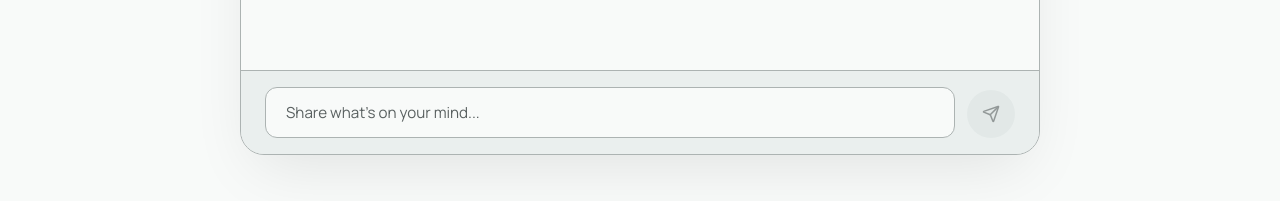
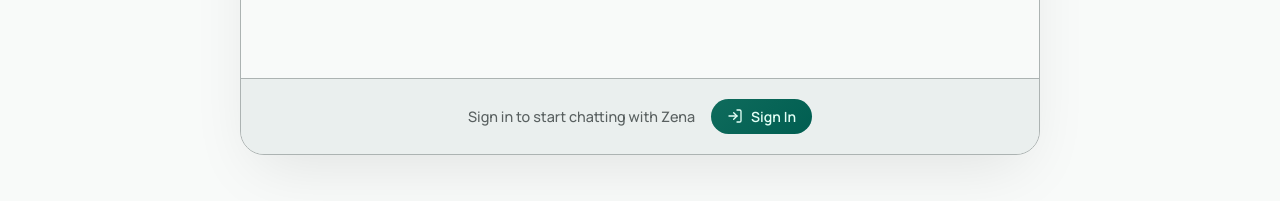
Before and after one commit to MaanasVerma-test/zenmind, a React (Vite) app: page /zena in a window 1280 px wide. Shown: the part 682-883 px from the top of the page. Built offline with nearby package versions, Linux system fonts and the light colour scheme; no server answers.

Commit message:
feat: add auth guards for booking therapists and chatting with Zena

```diff
--- a/src/pages/TherapistDetails.jsx
+++ b/src/pages/TherapistDetails.jsx
@@ -6,6 +6,7 @@ import { Star, MessageSquare, ArrowLeft, Calendar, Clock, Globe, GraduationCap }
 import { Button } from '../components/Button';
 import styles from './TherapistDetails.module.css';
 import { therapists } from '../data/therapists';
+import { useAuth } from '../providers/AuthProvider';
 
 const pageVariants = {
   initial: { opacity: 0, y: 20 },
@@ -16,16 +17,21 @@ const pageVariants = {
 export default function TherapistDetails() {
   const { id } = useParams();
   const navigate = useNavigate();
+  const { user } = useAuth();
   const [therapist, setTherapist] = useState(null);
 
   useEffect(() => {
-    // Scroll to top when opening details
     window.scrollTo(0, 0);
     const found = therapists.find(t => t.id === parseInt(id));
     setTherapist(found);
   }, [id]);
 
   const handleBook = () => {
+    if (!user) {
+      toast.error('Please sign in to request a session.');
+      navigate('/auth');
+      return;
+    }
     toast.success(`Booking request sent to ${therapist.name}. They will confirm shortly.`);
   };
 
--- a/src/pages/Therapists.jsx
+++ b/src/pages/Therapists.jsx
@@ -7,6 +7,7 @@ import { Button } from '../components/Button';
 import styles from './Therapists.module.css';
 import { Search, Star, MessageSquare } from 'lucide-react';
 import { therapists } from '../data/therapists';
+import { useAuth } from '../providers/AuthProvider';
 
 const pageVariants = {
   initial: { opacity: 0 },
@@ -17,8 +18,14 @@ const pageVariants = {
 export default function Therapists() {
   const [activeTab, setActiveTab] = useState('All');
   const navigate = useNavigate();
+  const { user } = useAuth();
 
   const handleBook = (id) => {
+    if (!user) {
+      toast.error('Please sign in to book a therapist.');
+      navigate('/auth');
+      return;
+    }
     navigate(`/therapists/${id}`);
   };
 
--- a/src/pages/Zena.jsx
+++ b/src/pages/Zena.jsx
@@ -1,7 +1,10 @@
 import React, { useState, useRef, useEffect } from 'react';
 import { motion } from 'framer-motion';
-import { Send, User, Sparkles, Brain, ShieldCheck, RefreshCw } from 'lucide-react';
+import { useNavigate } from 'react-router-dom';
+import { Send, User, Sparkles, Brain, ShieldCheck, RefreshCw, LogIn } from 'lucide-react';
 import styles from './Zena.module.css';
+import { useAuth } from '../providers/AuthProvider';
+import { Button } from '../components/Button';
 
 const GEMINI_API_KEY = import.meta.env.VITE_GEMINI_API_KEY;
 const API_URL = `https://generativelanguage.googleapis.com/v1beta/models/gemini-2.5-flash:generateContent?key=${GEMINI_API_KEY}`;
@@ -15,6 +18,8 @@ const pageVariants = {
 const SYSTEM_INSTRUCTION = "You are Zena, a warm, empathetic, and knowledgeable mental health AI companion. You belong to the ZenMind app. Your goal is to listen without judgment, validate the user's feelings, and provide gentle, evidence-based coping strategies if asked. You are NOT a substitute for professional therapy, and you should remind users of this if they mention self-harm or severe crises, guiding them to seek professional help. Keep your responses concise, conversational, and caring. Only use simple markdown like bold text or bullets when necessary for readability. Do not output large walls of text.";
 
 export default function Zena() {
+  const { user } = useAuth();
+  const navigate = useNavigate();
   const [messages, setMessages] = useState([
     {
       id: "welcome",
@@ -222,6 +227,8 @@ export default function Zena() {
 
           {/* Input */}
           <div className={styles.chatInputWrapper}>
+            {user ? (
+              <>
                 <textarea
                   ref={textareaRef}
                   className={styles.chatInput}
@@ -239,6 +246,16 @@ export default function Zena() {
                 >
                   <Send size={18} />
                 </button>
+              </>
+            ) : (
+              <div className={styles.signInPrompt}>
+                <span>Sign in to start chatting with Zena</span>
+                <Button variant="primary" size="sm" onClick={() => navigate('/auth')}>
+                  <LogIn size={16} style={{ marginRight: '0.5rem' }} />
+                  Sign In
+                </Button>
+              </div>
+            )}
           </div>
         </div>
       </motion.div>
--- a/src/pages/Zena.module.css
+++ b/src/pages/Zena.module.css
@@ -320,3 +320,18 @@
   background-color: var(--outline-variant);
   border-radius: 10px;
 }
+
+.signInPrompt {
+  display: flex;
+  align-items: center;
+  justify-content: center;
+  gap: 1rem;
+  width: 100%;
+  padding: 0.25rem 0;
+}
+
+.signInPrompt span {
+  font-size: 0.9rem;
+  color: var(--on-surface-variant);
+  font-weight: 500;
+}
```
Lines whose indentation alone changed are shown as unchanged.
